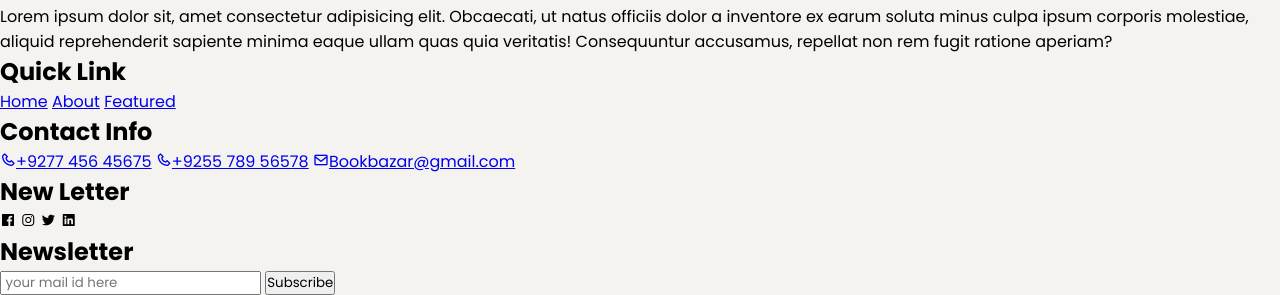
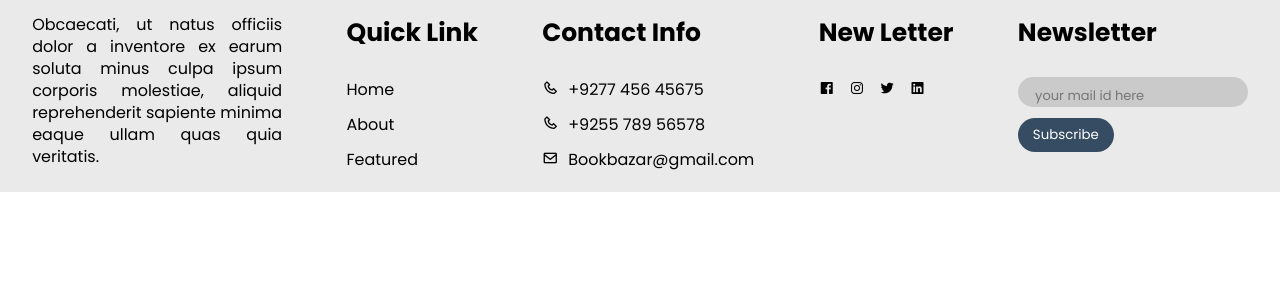
Before and after one commit to Tayyabah659/book-store-website, a plain HTML site: page index.html in a window 1280 px wide. Shown: the part 2373-2668 px from the top of the page. After the commit the page ends 2565 px from the top, so only its background shows below. Drawn offline with nearby package versions, Linux system fonts and the light colour scheme.

Commit message:
all done

```diff
--- a/index.html
+++ b/index.html
@@ -179,6 +179,7 @@
         </div>
         <!-- card -->
     </div>
+
  <!-- featured-books-box -->
     </div>
  <!-- featured-books -->
@@ -187,8 +188,8 @@
      <footer>
         <div class="footer-main">
             <div class="tag">
-                <img src="" alt="">
-                <p>Lorem ipsum dolor sit, amet consectetur adipisicing elit. Obcaecati, ut natus officiis dolor a inventore ex earum soluta minus culpa ipsum corporis molestiae, aliquid reprehenderit sapiente minima eaque ullam quas quia veritatis! Consequuntur accusamus, repellat non rem fugit ratione aperiam?</p>
+                <img src="./images/Preview (3).png" alt="">
+                <p> Obcaecati, ut natus officiis dolor a inventore ex earum soluta minus culpa ipsum corporis molestiae, aliquid reprehenderit sapiente minima eaque ullam quas quia veritatis.</p>
 
             </div>
             <div class="tag">
--- a/style.css
+++ b/style.css
@@ -230,3 +230,71 @@ section .main .img{
 ::-webkit-scrollbar-track{
     box-shadow: inset 0 0 8px rgba(0,0, 0, 0.2);
 }
+/* footer */
+footer{
+  width: 100%;
+  background: #eaeaea;
+}
+footer .footer-main{
+    width: 100%;
+    justify-content:space-around;
+    display: flex;
+}
+footer .footer-main .tag{
+    margin: 10px 0;
+}
+footer .footer-main .tag img{
+
+    margin-bottom: 10px;
+
+}
+
+footer .footer-main .tag p{
+    width: 250px;
+    line-height: 22px;
+    text-align: justify;
+
+}
+
+footer .footer-main .tag h1{
+    font-size: 25px;
+    margin: 25px 0;
+    color: #000;
+}
+footer .footer-main .tag a{
+    display: block;
+    color: #000;
+    text-decoration: none;
+    margin:10px 0 ;
+}
+footer .footer-main .tag  i{
+    margin-right: 10px;
+}
+footer .footer-main .tag .search-bar{
+    width: 230px;
+    height: 30px;
+    background: rgba(202, 202, 202);
+    border-radius: 25px;
+}
+footer .footer-main .tag .search-bar input{
+ width: 200px;
+ padding: 2px 0;
+ position: relative;
+ top: 17%;
+ left: 6%;
+ border: none;
+ outline: none;
+ font-size: 13px;
+ background: none;
+}
+
+footer .footer-main .tag .search-bar button{
+    padding: 7px 15px;
+    background: #364C63;
+    border: none;
+    margin-top: 15px;
+    border-radius: 25px;
+    color: #fff;
+    cursor: pointer;
+}
+/* The End */
```
